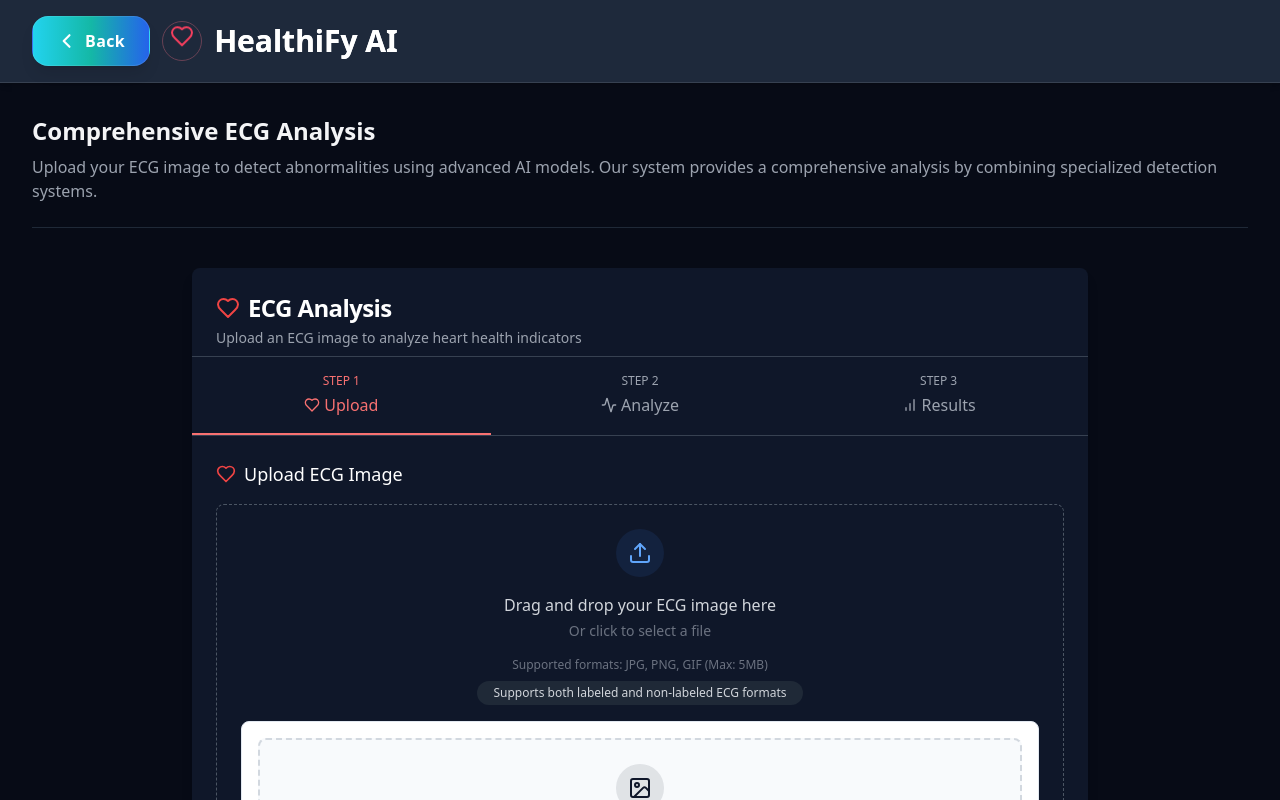
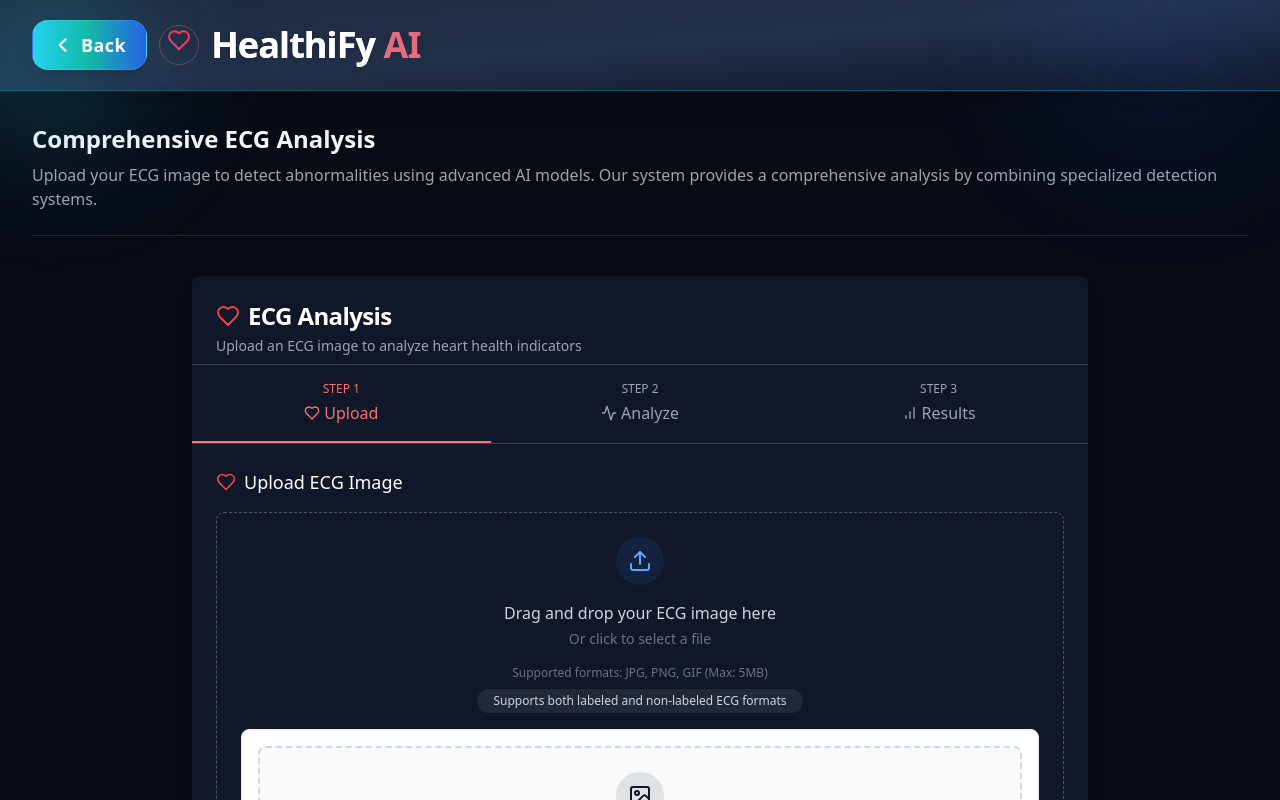
Before and after one commit to ecegroup2/HealthiFy-AI, a React (Vite) app: page / in a window 1280 px wide. Shown: the top 800 px of the page. Built offline with nearby package versions, Linux system fonts and the light colour scheme.

Commit message:
Index.tsx

```diff
--- a/src/pages/Index.tsx
+++ b/src/pages/Index.tsx
@@ -21,29 +21,23 @@ const Index = () => {
 
 
 
-  <header className="bg-[#1e293b] shadow-md border-b border-gray-700">
-        <div className="max-w-7xl mx-auto py-3 sm:py-4 px-3 sm:px-4 md:px-6 lg:px-8">
-          <div className="flex items-center justify-between sm:justify-start gap-2 sm:gap-3">
+ <header className="relative bg-gradient-to-br from-[#1e293b] via-[#22304a] to-[#111827] shadow-xl border-b border-cyan-700/60 backdrop-blur-lg">
+  {/* Decorative blurred circles for depth */}
+  <div className="absolute -top-12 -left-12 w-48 h-48 bg-cyan-400/20 rounded-full blur-3xl pointer-events-none"></div>
+  <div className="absolute -bottom-16 right-0 w-60 h-60 bg-blue-600/10 rounded-full blur-3xl pointer-events-none"></div>
+
+  <div className="relative max-w-7xl mx-auto py-4 sm:py-5 px-4 sm:px-6 md:px-8 flex items-center justify-between gap-3">
     {/* Back Button */}
     <button
       onClick={() => window.location.href = 'https://ecegroup2.github.io/'}
-              className="group relative flex items-center gap-1 sm:gap-2 px-3 sm:px-4 md:px-6 py-2 sm:py-2.5 md:py-3 bg-gradient-to-r from-cyan-400 via-teal-500 to-blue-600 hover:from-cyan-300 hover:via-teal-400 hover:to-blue-500 text-white font-medium sm:font-semibold rounded-xl sm:rounded-2xl transition-all duration-500 transform hover:scale-105 hover:-translate-y-0.5 shadow-lg hover:shadow-cyan-500/25 text-xs sm:text-sm md:text-base backdrop-blur-sm border border-white/10 hover:border-white/20 active:scale-95"
-              onMouseEnter={(e) => {
-                e.currentTarget.style.background = 'linear-gradient(135deg, #06b6d4 0%, #0d9488 35%, #2563eb 100%)';
-                e.currentTarget.style.boxShadow = '0 16px 48px rgba(34, 211, 238, 0.4), 0 0 0 1px rgba(255, 255, 255, 0.2), inset 0 1px 0 rgba(255, 255, 255, 0.3)';
-              }}
-              onMouseLeave={(e) => {
-                e.currentTarget.style.background = 'linear-gradient(135deg, #22d3ee 0%, #14b8a6 35%, #3b82f6 100%)';
-                e.currentTarget.style.boxShadow = '0 8px 32px rgba(34, 211, 238, 0.3), 0 0 0 1px rgba(255, 255, 255, 0.1), inset 0 1px 0 rgba(255, 255, 255, 0.2)';
-              }}
+      className="group relative flex items-center gap-2 px-5 py-2.5 bg-gradient-to-r from-cyan-400 via-teal-500 to-blue-600 hover:from-cyan-300 hover:via-teal-400 hover:to-blue-500 text-white font-semibold rounded-2xl shadow-xl hover:shadow-cyan-500/30 text-base md:text-lg backdrop-blur-lg border border-white/10 hover:border-white/20 transition-all duration-500 transform hover:scale-105 hover:-translate-y-1 focus:outline-none focus:ring-2 focus:ring-cyan-400/70"
       aria-label="Go back to homepage"
     >
       {/* Animated background glow */}
-              <div className="absolute inset-0 rounded-xl sm:rounded-2xl bg-gradient-to-r from-cyan-400 via-teal-500 to-blue-600 opacity-0 group-hover:opacity-20 blur-xl transition-opacity duration-500"></div>
-
-              {/* Arrow icon with animation */}
+      <span className="absolute inset-0 rounded-2xl bg-gradient-to-r from-cyan-400 via-teal-500 to-blue-600 opacity-0 group-hover:opacity-25 blur-2xl transition-opacity duration-500"></span>
+      {/* Arrow icon */}
       <svg
-                className="w-3 h-3 sm:w-4 sm:h-4 md:w-5 md:h-5 transition-transform duration-300 group-hover:-translate-x-1 relative z-10"
+        className="w-5 h-5 transition-transform duration-300 group-hover:-translate-x-1 relative z-10"
         fill="none"
         stroke="currentColor"
         viewBox="0 0 24 24"
@@ -51,35 +45,35 @@ const Index = () => {
       >
         <path strokeLinecap="round" strokeLinejoin="round" d="M15 19l-7-7 7-7" />
       </svg>
-
-              {/* Text with subtle animation */}
-              <span className="hidden xs:inline sm:inline relative z-10 tracking-wide group-hover:tracking-wider transition-all duration-300">
+      {/* Text */}
+      <span className="relative z-10 tracking-wide group-hover:tracking-wider transition-all duration-300">
         Back
       </span>
-
       {/* Shine effect */}
-              <div className="absolute inset-0 rounded-xl sm:rounded-2xl opacity-0 group-hover:opacity-100 transition-opacity duration-700">
-                <div className="absolute inset-0 rounded-xl sm:rounded-2xl bg-gradient-to-r from-transparent via-white/20 to-transparent transform -skew-x-12 translate-x-full group-hover:-translate-x-full transition-transform duration-1000"></div>
-              </div>
+      <span className="absolute inset-0 rounded-2xl opacity-0 group-hover:opacity-100 transition-opacity duration-700 pointer-events-none">
+        <span className="absolute inset-0 rounded-2xl bg-gradient-to-r from-transparent via-white/30 to-transparent transform -skew-x-12 translate-x-full group-hover:-translate-x-full transition-transform duration-1000"></span>
+      </span>
     </button>
 
     {/* Logo and Title */}
-            <div className="flex items-center gap-2 sm:gap-3 flex-1 sm:flex-initial justify-center sm:justify-start">
-              <div className="relative w-6 h-6 sm:w-8 sm:h-8 md:w-10 md:h-10 flex items-center justify-center">
+    <div className="flex items-center gap-3 flex-1 justify-center sm:justify-start relative">
+      {/* Animated ping ring */}
+      <span className="absolute -left-8 top-1/2 -translate-y-1/2 w-12 h-12 bg-rose-400/10 rounded-full blur-2xl animate-pulse pointer-events-none"></span>
+      <div className="relative w-10 h-10 flex items-center justify-center">
         {/* Animated ping ring */}
         <div className="absolute inset-0 border-2 border-rose-500 rounded-full opacity-20 animate-ping"></div>
         {/* Pulse ring */}
         <div className="absolute inset-0 border border-rose-400 rounded-full opacity-30 animate-pulse"></div>
         {/* Heart icon with bounce animation */}
-                <Heart className="h-4 w-4 sm:h-5 sm:w-5 md:h-6 md:w-6 text-rose-500 z-10 animate-bounce" />
+        <Heart className="h-6 w-6 text-rose-500 z-10 animate-bounce drop-shadow-lg" />
       </div>
-              <h1 className="text-base sm:text-xl md:text-2xl lg:text-3xl font-bold text-white truncate bg-gradient-to-r from-white via-gray-100 to-white bg-clip-text">
-                HealthiFy AI
+      <h1 className="text-2xl md:text-3xl lg:text-4xl font-extrabold text-white tracking-tight bg-gradient-to-r from-white via-cyan-100 to-white bg-clip-text text-transparent drop-shadow-md">
+        HealthiFy <span className="text-rose-400 animate-pulse">AI</span>
       </h1>
     </div>
   </div>
-        </div>
 </header>
+
 
 
 
```
Lines whose indentation alone changed are shown as unchanged.
